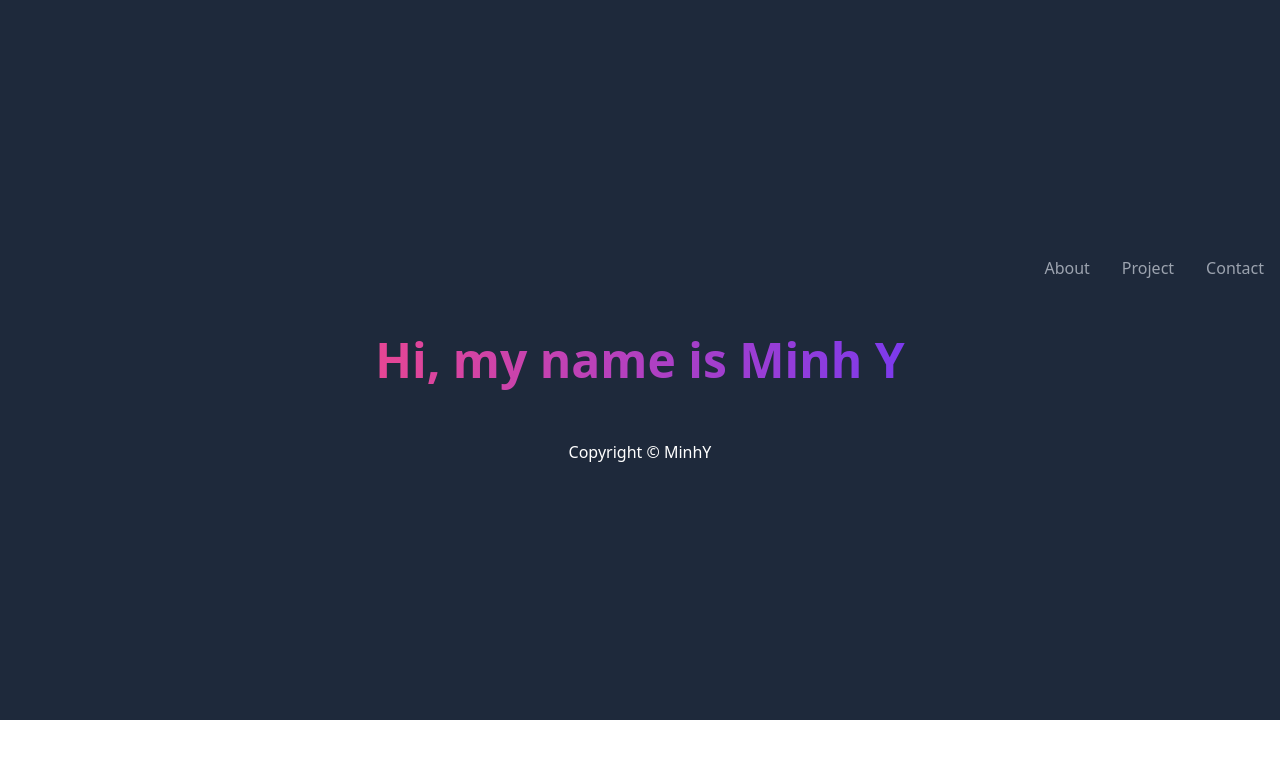
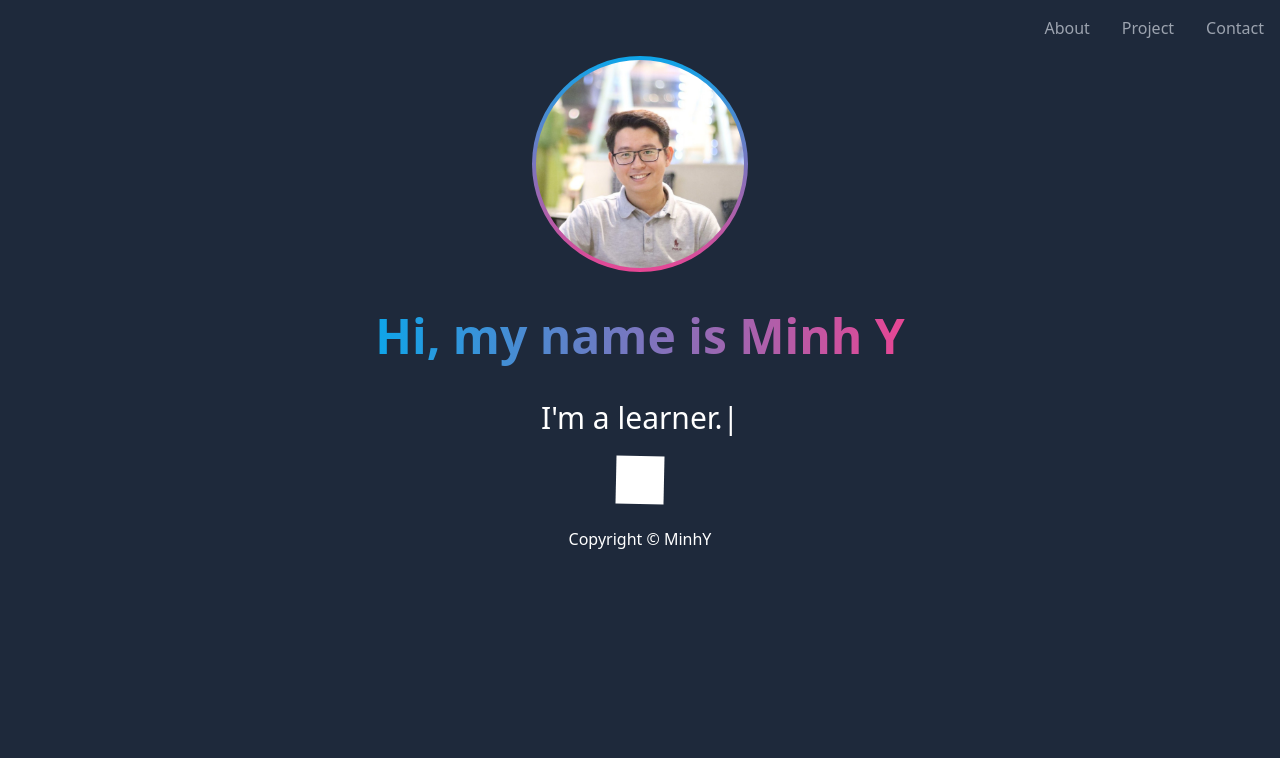
Before and after one commit to minhypro/minhy, a React (Create React App) app: page / in a window 1280 px wide. Shown: the top 758 px of the page. Built offline with nearby package versions, Linux system fonts and the light colour scheme; the HTML template or start-up script is replaced by a standard one.

Commit message:
add avatar and framer-motion, type animation lib

```diff
--- a/package.json
+++ b/package.json
@@ -8,9 +8,11 @@
     "@testing-library/user-event": "^13.5.0",
     "flowbite": "^1.5.2",
     "flowbite-react": "^0.1.10",
+    "framer-motion": "^7.2.1",
     "react": "^18.2.0",
     "react-dom": "^18.2.0",
     "react-scripts": "5.0.1",
+    "react-type-animation": "^2.1.0",
     "web-vitals": "^2.1.4"
   },
   "scripts": {
--- a/src/App.js
+++ b/src/App.js
@@ -1,18 +1,48 @@
-
+import React from 'react'
+import { TypeAnimation } from 'react-type-animation'
+import {motion} from 'framer-motion'
 import './App.css'
 import Footer from './components/Footer'
 import Header from './components/Header'
+import avatar from './images/main_avatar.jpg'
+
 
 function App() {
+
   return (
-    <div className='App py-60 bg-slate-800 text-white'>
+    <div className='App pb-60 bg-slate-800 text-white'>
       <Header />
+      <div className='container mx-auto'>
+        <div className='avatar-border rounded-full w-56 h-56 bg-gradient-to-b from-sky-500 to-pink-500 mx-auto flex items-center' >
+          <img
+            className='rounded-full w-52 h-52 mx-auto'
+            src={avatar}
+            alt='avatar'
+          />
+        </div>
+      </div>
       <div className='py-10 text-5xl font-extrabold'>
-        <span className='bg-clip-text text-transparent bg-gradient-to-r from-pink-500 to-violet-600'>
-        Hi, my name is Minh Y
+        <span className='bg-clip-text text-transparent bg-gradient-to-r from-sky-500 to-pink-500'>
+          Hi, my name is Minh Y
         </span>
       </div>
-      <div className='flex flex-wrap gap-2'></div>
+      <div className='text-3xl'>
+        I'm a&nbsp;
+        <TypeAnimation
+          sequence={[`developer.`, 2500, `learner.`, 2500, `traveller.`, 2500]}
+          speed={1}
+          wrapper='span'
+          cursor={true}
+          repeat={Infinity}
+        />
+        <br />
+        <motion.div
+          className='mt-5 p-6 bg-white inline-block'
+          animate={{ rotate: 180 }}
+          repeat={Infinity}
+          transition={{ type: 'spring', repeat: Infinity, repeatType: 'mirror', duration: 2 }}
+        />
+      </div>
       <Footer />
     </div>
   )
--- a/src/index.css
+++ b/src/index.css
@@ -24,3 +24,12 @@ a:hover .link-underline,
 *::selection {
     color: rgb(255, 45, 45);
 }
+
+.typing-text:after {
+    color:rgb(255, 118, 118);
+}
+
+.avatar-border {
+    width: 13.5rem;
+    height: 13.5rem;
+}
```
Also changed, not shown: src/images/main_avatar.jpg (added), 1 other file (tests, documents, lock files or other folders).
